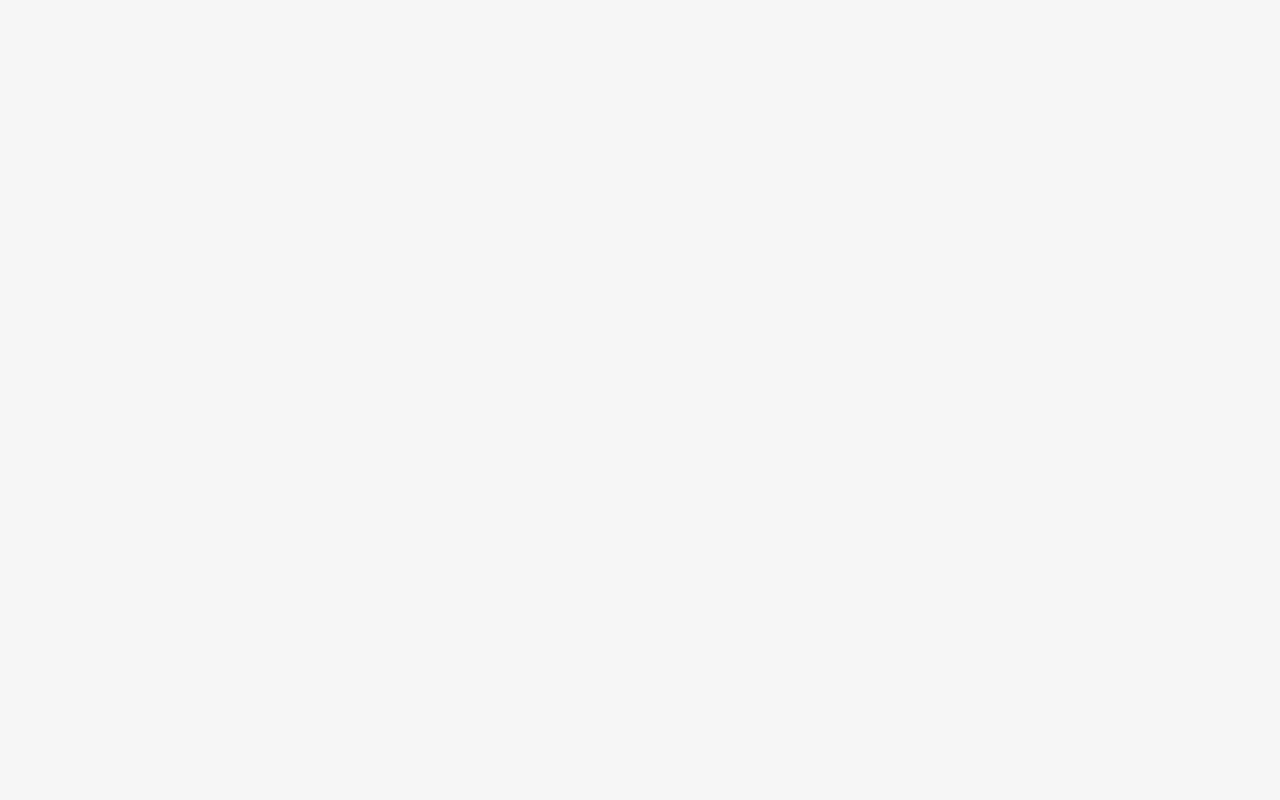
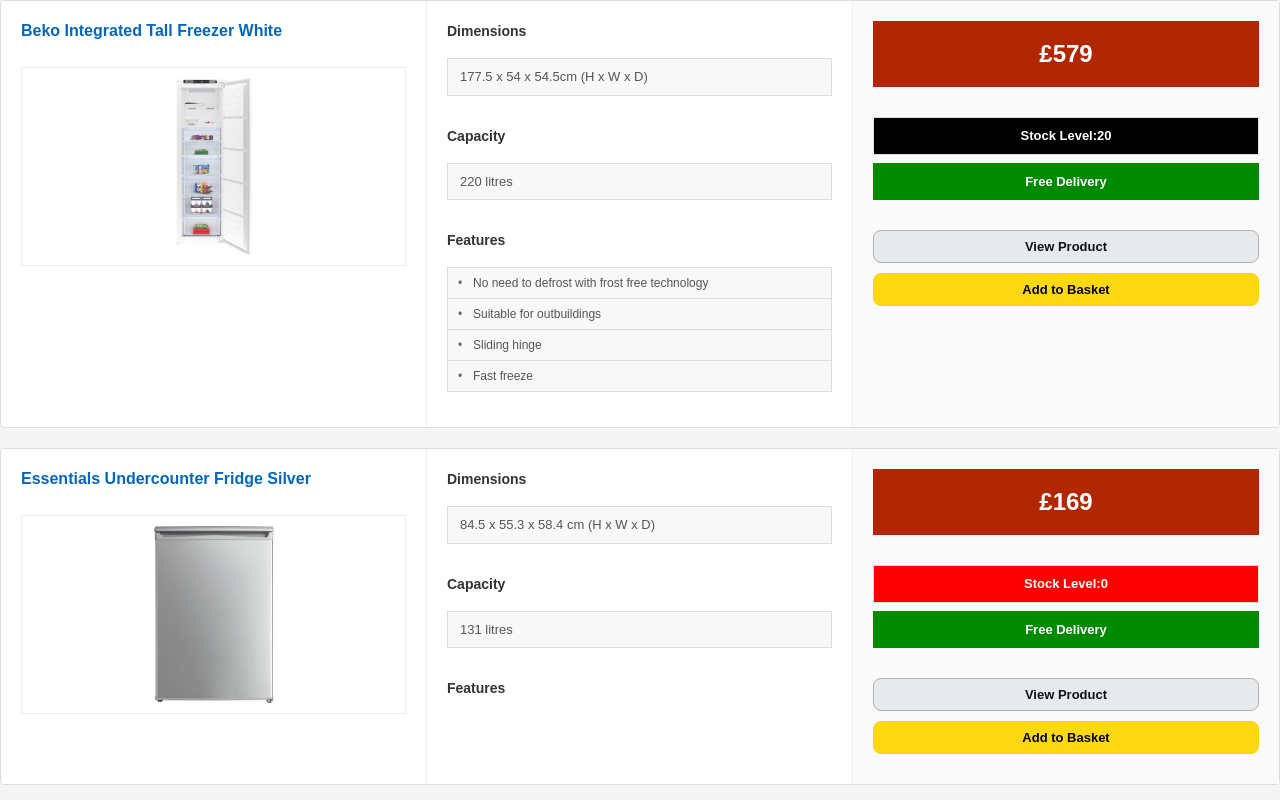
Before and after one commit to MHMD304/ecommerce_site_in_react, a React (Vite) app: page /categories/1 in a window 1280 px wide. Before the commit this address had no page. Shown: the top 800 px of the page. Built offline with nearby package versions, Linux system fonts and the light colour scheme; data requests are answered from the project's data file.

Commit message:
Refactor category

```diff
--- a/src/App.jsx
+++ b/src/App.jsx
@@ -1,11 +1,11 @@
 import React,{ useState } from 'react'
 import './App.css'
 import Category from './components/Category';
-import { getCategories,getProductByCatId } from './fetcher';
+import { getCategories} from './fetcher';
 import CategoryProduct from './components/CategoryProduct';
+import { Link } from 'react-router-dom';
 function App() {
   const [categories,setCategories] = useState({errorMessage:'',data:[]});
-  const [products,setProducts] = useState({errorMessage:'',data:[]});
 
   React.useEffect(()=>{
     const fetchData = async ()=>{
@@ -15,24 +15,12 @@
     fetchData();
   },[])
 
-  const handleCategoryClick = (id)=>{
-    const fetchData = async ()=>{
-      const responseObject = await getProductByCatId(id);
-      setProducts(responseObject);
-    }
-    fetchData();
+  const renderCategories = ()=>{
+   return categories.data.map(cat=>(
+      <li key={cat.id}><Link  to={`categories/${cat.id}`}>{cat.title}</Link></li>
+    ));
   }
 
-  const renderCategories = ()=>{
-   return categories.data.map(cat=>(
-      <Category onCategoryClick={()=>handleCategoryClick(cat.id)} key={cat.id} id={cat.id} title={cat.title}/>
-    ));
-  }
-  const renderProducts = ()=>{
-    return products.data.map(p=>(
-      <CategoryProduct key={p.id} {...p} />
-    ));
-  }
   return (
     <>
       <header>My store</header>
@@ -41,17 +29,14 @@
           {
             categories.errorMessage!==''&&<div>{categories.errorMessage}</div>
           }
+          <ul>
           {
             categories.data&&renderCategories()
           }
+          </ul>
         </nav>
         <main>
-          {
-            products.errorMessage!==''&&<div>{products.errorMessage}</div>
-          }
-          {
-            products.data&&renderProducts()
-          }
+
         </main>
       </section>
 
--- a/src/components/Category.jsx
+++ b/src/components/Category.jsx
@@ -1,8 +1,33 @@
 import React from 'react'
+import { useParams } from 'react-router-dom'
+import { getProductByCatId } from '../fetcher';
+import CategoryProduct from './CategoryProduct';
+const Category = () => {
+  const {cid} = useParams();
+  const [products,setProducts] = React.useState({errorMessage:'',data:[]})
+  React.useEffect(()=>{
+      const fetchData =  async ()=> {
+          const p = await getProductByCatId(cid);
+          setProducts(p);
+          console.log(p);
+      }
+      fetchData();
+    },[cid])
 
-const Category = ({id,title,onCategoryClick}) => {
+    const renderProducts = ()=>{
+    return products.data.map(p=>(
+      <CategoryProduct key={p.id} {...p} />
+    ));
+  }
   return (
-    <div onClick={()=>onCategoryClick(id)} key={id}>{title}  </div>
+    <div >
+          {
+            products.errorMessage!==''&&<div>{products.errorMessage}</div>
+          }
+          {
+            products.data&&renderProducts()
+          }
+    </div>
   )
 }
 
--- a/src/main.jsx
+++ b/src/main.jsx
@@ -4,6 +4,7 @@
 import ProductDetails from './components/ProductDetails.jsx'
 import Basket from './components/Basket.jsx'
 import Checkout from './components/Checkout.jsx'
+import Category from './components/Category.jsx'
 
 createRoot(document.getElementById('root')).render(
     <BrowserRouter future={{ v7_startTransition: true, v7_relativeSplatPath: true }}>
@@ -12,6 +13,7 @@
             <Route path='products/:pid' element={<ProductDetails/>}  />
             <Route path='basket' element={<Basket/>}/>
             <Route path='checkout' element={<Checkout/>}/>
+            <Route path='categories/:cid' element={<Category/>}/>
         </Routes>
 
     </BrowserRouter>
```
